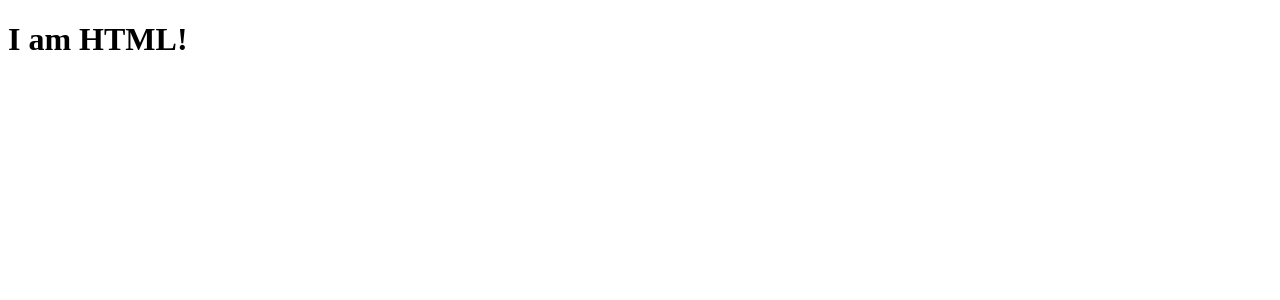
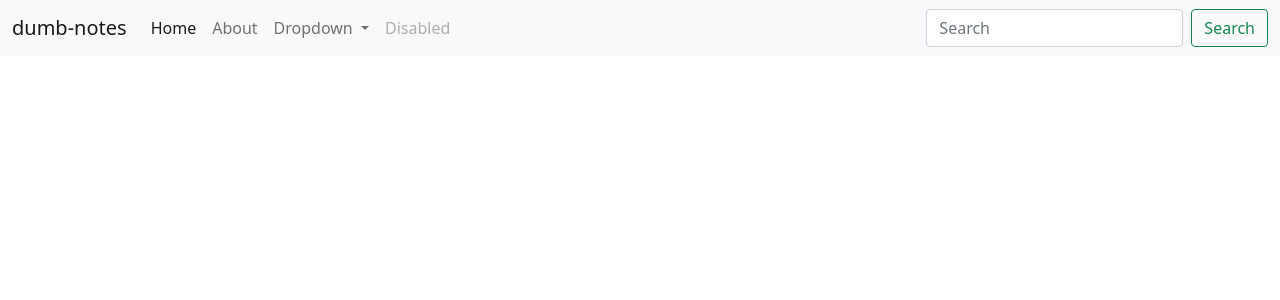
Before and after one commit to yashgupta7337/notes-app, a FastAPI app: page / in a window 1280 px wide. Shown: the top 300 px of the page. Run offline with FastAPI, Linux system fonts and the light colour scheme.

Commit message:
update index.html with bootstrap template

```diff
--- a/templates/index.html
+++ b/templates/index.html
@@ -1,14 +1,53 @@
-<!DOCTYPE html>
+<!doctype html>
 <html lang="en">
+  <head>
+    <meta charset="utf-8">
+    <meta name="viewport" content="width=device-width, initial-scale=1">
+    <link href="https://cdn.jsdelivr.net/npm/bootstrap@5.0.2/dist/css/bootstrap.min.css" rel="stylesheet" integrity="sha384-EVSTQN3/azprG1Anm3QDgpJLIm9Nao0Yz1ztcQTwFspd3yD65VohhpuuCOmLASjC" crossorigin="anonymous">
+    <title>dumb-notes: note app for dumb people</title>
+  </head>
+  <body>
+    <nav class="navbar navbar-expand-lg navbar-light bg-light">
+  <div class="container-fluid">
+    <a class="navbar-brand" href="#">dumb-notes</a>
+    <button class="navbar-toggler" type="button" data-bs-toggle="collapse" data-bs-target="#navbarSupportedContent" aria-controls="navbarSupportedContent" aria-expanded="false" aria-label="Toggle navigation">
+      <span class="navbar-toggler-icon"></span>
+    </button>
+    <div class="collapse navbar-collapse" id="navbarSupportedContent">
+      <ul class="navbar-nav me-auto mb-2 mb-lg-0">
+        <li class="nav-item">
+          <a class="nav-link active" aria-current="page" href="#">Home</a>
+        </li>
+        <li class="nav-item">
+          <a class="nav-link" href="#">About</a>
+        </li>
+        <li class="nav-item dropdown">
+          <a class="nav-link dropdown-toggle" href="#" id="navbarDropdown" role="button" data-bs-toggle="dropdown" aria-expanded="false">
+            Dropdown
+          </a>
+          <ul class="dropdown-menu" aria-labelledby="navbarDropdown">
+            <li><a class="dropdown-item" href="#">Action</a></li>
+            <li><a class="dropdown-item" href="#">Another action</a></li>
+            <li><hr class="dropdown-divider"></li>
+            <li><a class="dropdown-item" href="#">Something else here</a></li>
+          </ul>
+        </li>
+        <li class="nav-item">
+          <a class="nav-link disabled" href="#" tabindex="-1" aria-disabled="true">Disabled</a>
+        </li>
+      </ul>
+      <form class="d-flex">
+        <input class="form-control me-2" type="search" placeholder="Search" aria-label="Search">
+        <button class="btn btn-outline-success" type="submit">Search</button>
+      </form>
+    </div>
+  </div>
+</nav>
+    <script src="https://cdn.jsdelivr.net/npm/bootstrap@5.0.2/dist/js/bootstrap.bundle.min.js" integrity="sha384-MrcW6ZMFYlzcLA8Nl+NtUVF0sA7MsXsP1UyJoMp4YLEuNSfAP+JcXn/tWtIaxVXM" crossorigin="anonymous"></script>
 
-<head>
-  <meta charset="utf-8">
-  <meta name="viewport" content="width=device-width, initial-scale=1">
-  <title>Notes APP</title>
-</head>
+  <div class="container">
 
-<body>
-  <h1>I am HTML!</h1>
-</body>
+  </div>
 
+  </body>
 </html>
```
